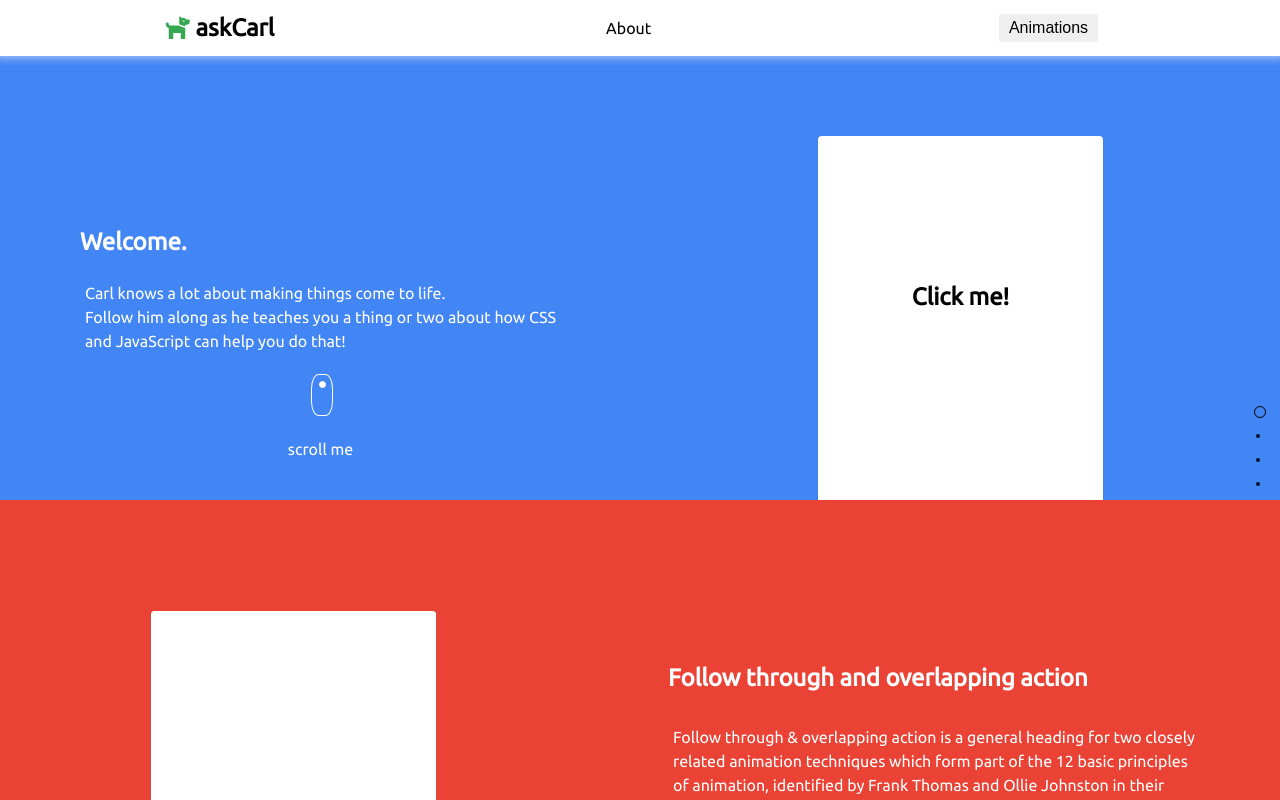
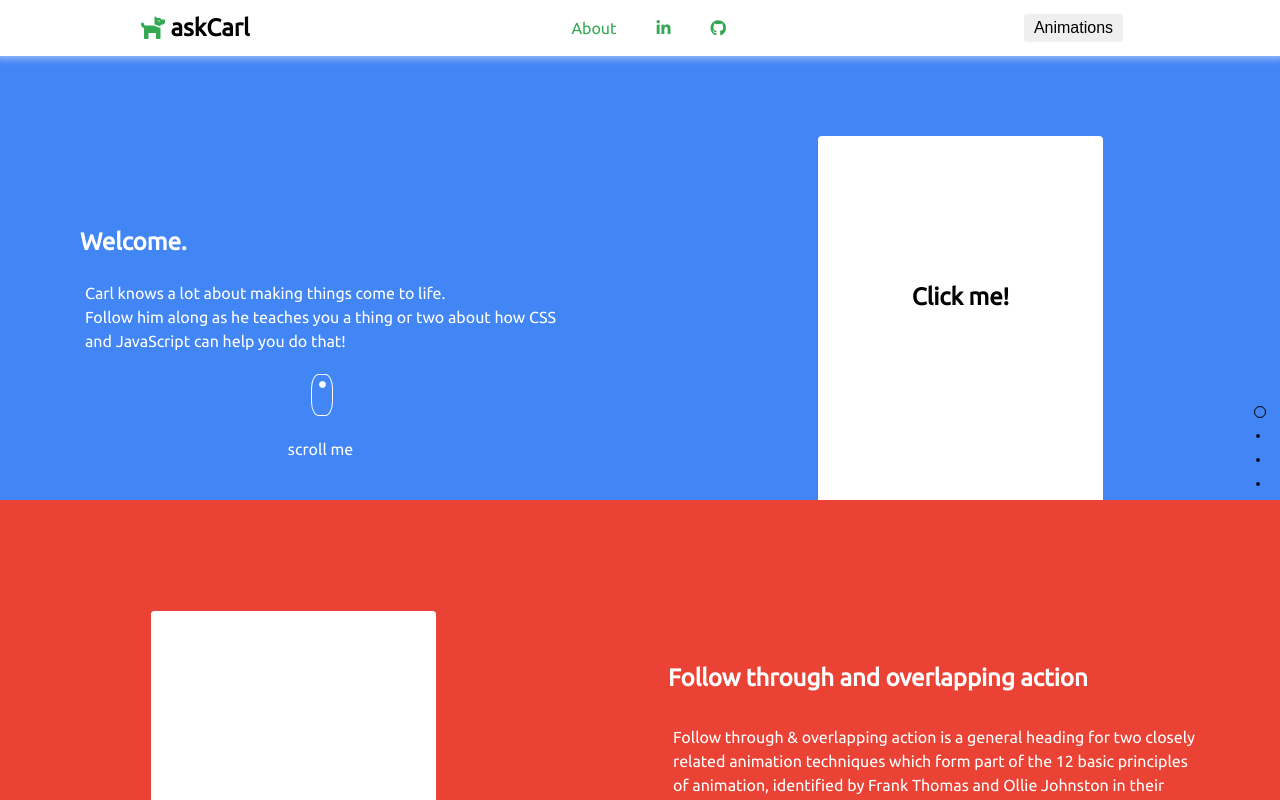
Before and after one commit to luqven/askCarl, a website: page index.html in a window 1280 px wide. Drawn offline with Linux system fonts and the light colour scheme; a script that the page names is missing.

Commit message:
fix social links

```diff
--- a/index.html
+++ b/index.html
@@ -31,9 +31,11 @@
           </header>
           <!-- Menu bar nav items -->
           <div class="menu-bar-nav">
-            <ul>
-              <li><a href="https://github.com/luqven/askCarl">About</a></li>
-            </ul>
+            <!-- <ul> -->
+              <li><a href="http://www.luisball.com">About</a></li>
+              <li><a href="https://www.linkedin.com/in/luisballjr/"><i class="fab fa-linkedin-in"></i></a></li>
+              <li><a href="https://github.com/luqven/askCarl"><i class="fab fa-github"></i></a></li>
+            <!-- </ul> -->
           </div>
           <!-- Animations drop down -->
           <div class="animations-dd-container">
--- a/styles/menu_bar.css
+++ b/styles/menu_bar.css
@@ -16,7 +16,7 @@
     color: black !important;
 }
 
-.menu-bar-container i {
+.menu-bar-container i, a {
     color: #34A853 !important;
 }
 
@@ -28,8 +28,13 @@
 
 .menu-bar-nav {
     display: flex;
-    flex-direction: column;
+    list-style: none;
+    flex-direction: row;
     margin: auto;
+}
+
+.menu-bar-nav li {
+  padding-left: 40px;
 }
 
 .menu-bar-shadow {
```
